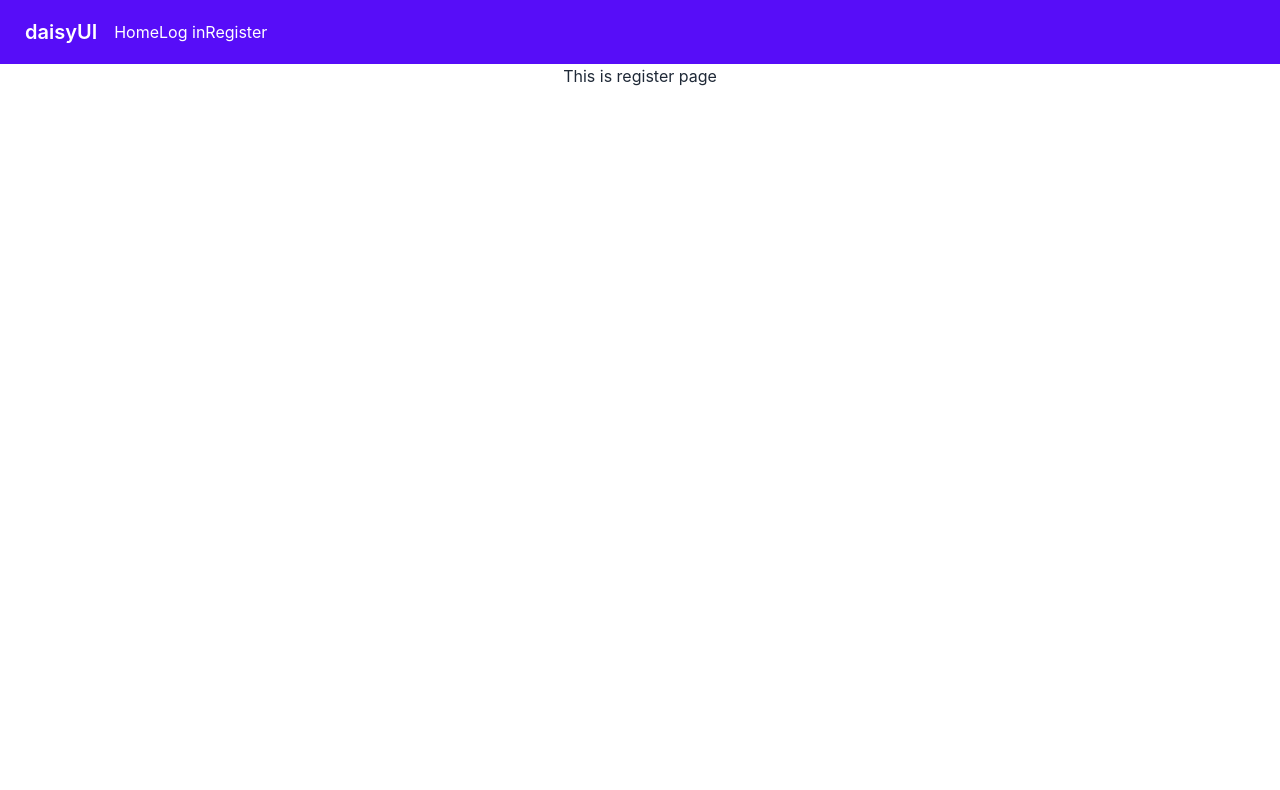
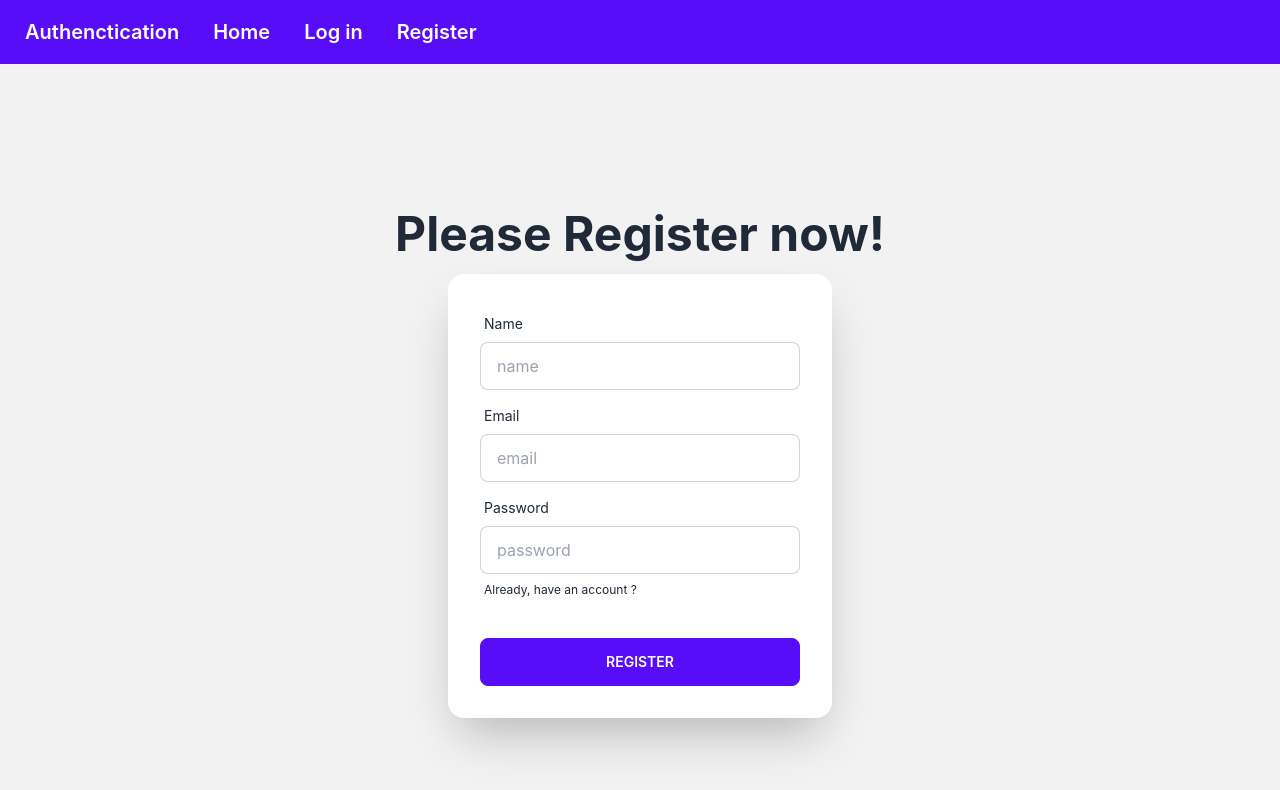
Before and after one commit to PulakBala/auth-react-router-app, a React (Create React App) app: page /register in a window 1280 px wide. Shown: the top 790 px of the page. Built offline with nearby package versions, Linux system fonts and the light colour scheme.

Commit message:
register or login button add

```diff
--- a/src/components/Header.js
+++ b/src/components/Header.js
@@ -5,11 +5,11 @@
     return (
         <div>
             <div className="navbar bg-primary text-primary-content">
-                <a className="btn btn-ghost normal-case text-xl">daisyUI</a>
+                <Link className="btn btn-ghost normal-case text-xl" to='/'>Authenctication</Link>
 
-                <Link to='/'>Home</Link>
-                <Link to='/login'>Log in</Link>
-                <Link to='/register'>Register</Link>
+                <Link className="btn btn-ghost normal-case text-xl" to='/'>Home</Link>
+                <Link className="btn btn-ghost normal-case text-xl" to='/login'>Log in</Link>
+                <Link className="btn btn-ghost normal-case text-xl" to='/register'>Register</Link>
             </div>
         </div>
     );
--- a/src/components/Login.js
+++ b/src/components/Login.js
@@ -1,9 +1,48 @@
 import React from 'react';
 
 const Login = () => {
+
+  const handleSubmit = event =>{
+    event.preventDefault();
+
+    const form = event.target;
+    const email = form.email.value;
+    const password = form.password.value;
+    console.log(email, password);
+
+  }
     return (
         <div>
-             <h2>This is Login page</h2>
+             <div className="hero min-h-screen bg-base-200">
+  <div className="hero-content flex-col ">
+    <div className="text-center lg:text-left">
+      <h1 className="text-5xl font-bold">Please Login now!</h1>
+
+    </div>
+    <div className="card flex-shrink-0 w-full max-w-sm shadow-2xl bg-base-100">
+      <form onSubmit={handleSubmit} className="card-body">
+        <div className="form-control">
+          <label className="label">
+            <span className="label-text">Email</span>
+          </label>
+          <input type="email" name='email' placeholder="email" className="input input-bordered" required />
+        </div>
+        <div className="form-control">
+          <label className="label">
+            <span className="label-text">Password</span>
+          </label>
+          <input type="password" name='password' placeholder="password" className="input input-bordered" required />
+          <label className="label">
+            <a href="#" className="label-text-alt link link-hover">Forgot password?</a>
+          </label>
+        </div>
+        <div className="form-control mt-6">
+          <button className="btn btn-primary">Login</button>
+        </div>
+      </form>
+    </div>
+  </div>
+</div>
         </div>
     );
 };
--- a/src/components/Register.js
+++ b/src/components/Register.js
@@ -1,11 +1,58 @@
 import React from 'react';
+import { Link } from 'react-router-dom';
 
 const Register = () => {
-    return (
-        <div>
-            <h2>This is register page</h2>
+    const handleSubmit = event =>{
+        event.preventDefault();
+
+        const form = event.target;
+
+        const name = form.name.value;
+        const email = form.email.value;
+        const password = form.password.value;
+        console.log(name ,email, password);
+
+      }
+        return (
+            <div>
+                 <div className="hero min-h-screen bg-base-200">
+      <div className="hero-content flex-col ">
+        <div className="text-center lg:text-left">
+          <h1 className="text-5xl font-bold">Please Register now!</h1>
+
         </div>
-    );
+        <div className="card flex-shrink-0 w-full max-w-sm shadow-2xl bg-base-100">
+          <form onSubmit={handleSubmit} className="card-body">
+            <div className="form-control">
+              <label className="label">
+                <span className="label-text">Name</span>
+              </label>
+              <input type="text" name='name' placeholder="name" className="input input-bordered" required />
+            </div>
+            <div className="form-control">
+              <label className="label">
+                <span className="label-text">Email</span>
+              </label>
+              <input type="email" name='email' placeholder="email" className="input input-bordered" required />
+            </div>
+            <div className="form-control">
+              <label className="label">
+                <span className="label-text">Password</span>
+              </label>
+              <input type="password" name='password' placeholder="password" className="input input-bordered" required />
+              <label className="label">
+                <Link to='/login' className="label-text-alt link link-hover">Already, have an account ?</Link>
+              </label>
+            </div>
+            <div className="form-control mt-6">
+              <button className="btn btn-primary">Register</button>
+            </div>
+          </form>
+        </div>
+      </div>
+    </div>
+            </div>
+        );
 };
 
 export default Register;
```
